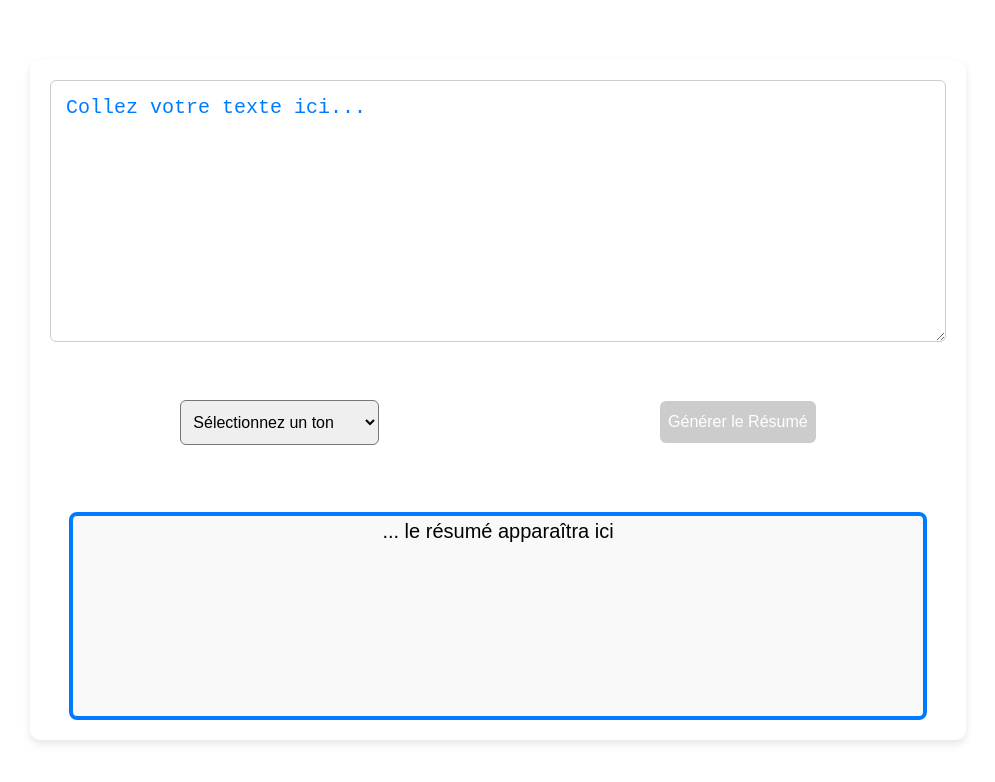
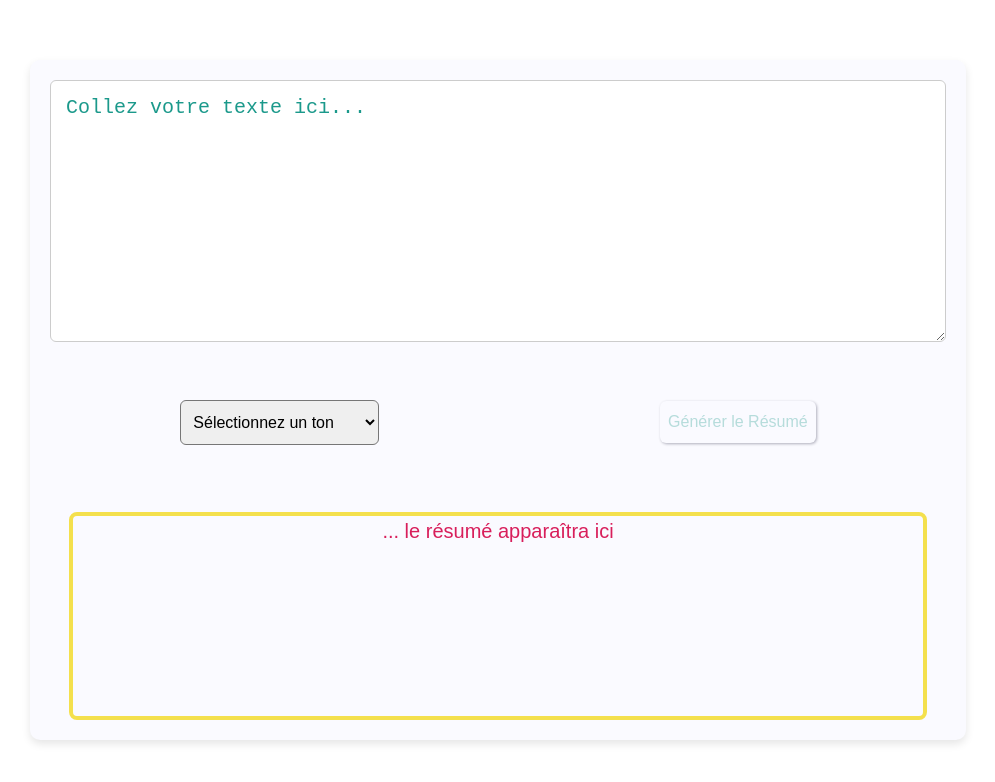
Before and after one commit to Flothar78/mistral_app_test_frontend, a Vue app: page / in a window 1280 px wide. Shown: the top 782 px of the page, without its empty margins (142-1137 px from the left). Built offline with nearby package versions, Linux system fonts and the light colour scheme.

Commit message:
Adjust colors

```diff
--- a/src/App.vue
+++ b/src/App.vue
@@ -83,7 +83,14 @@ const generateSummary = async () => {
 };
 </script>
 
-<style scoped>
+<style>
+:root {
+  --black: #040222;
+  --white: #fafaff;
+  --flash: #d81e5b;
+  --blue: #1b998b;
+  --shine: #f4e04d;
+}
 .container {
   font-family: Arial, sans-serif;
   display: flex;
@@ -94,7 +101,7 @@ const generateSummary = async () => {
   height: 80vh;
   margin: auto;
   padding: 20px;
-  background-color: white;
+  background: var(--white);
   box-shadow: 0 4px 8px rgba(0, 0, 0, 0.1);
   border-radius: 10px;
 }
@@ -109,7 +116,7 @@ textarea {
   font-size: 20px;
 }
 textarea::placeholder {
-  color: #007bff;
+  color: var(--blue);
   opacity: 1;
 }
 .controls {
@@ -131,43 +138,47 @@ select {
 }
 button {
   flex-grow: 2;
-  background-color: #007bff;
-  color: white;
+  background-color: var(--blue);
+  color: var(--white);
   border: none;
   cursor: pointer;
   transition: background-color 0.2s;
 }
 button:hover:not(:disabled) {
-  background-color: #0056b3;
+  background-color: var(--white);
+  color: var(--blue);
 }
 button:disabled {
-  background-color: #ccc;
+  background-color: var(--white);
+  color: var(--blue);
+  opacity: 0.3;
   cursor: not-allowed;
+  box-shadow: 1px 1px 3px var(--black);
 }
 #summary-output {
   display: flex;
   align-items: flex-start;
   justify-content: center;
-  border: 4px solid #007bff;
+  border: 4px solid var(--shine);
   height: 200px;
   overflow-y: auto;
   max-width: 850px;
   margin: auto;
   white-space: pre-wrap;
-  background-color: #f9f9f9;
+  background-color: var(--white );
   border-radius: 8px;
-  color: black;
+  color: var(--flash);
   font-size: 20px;
 }
 .error-message {
-  color: #dc3545;
+  color: var(--flash);
   font-weight: bold;
   margin-top: 15px;
 }
 @media (max-width: 768px) {
   textarea {
-  font-size:16px;
-}
+    font-size: 16px;
+  }
   .controls {
     flex-direction: column;
   }
@@ -177,7 +188,7 @@ button:disabled {
   }
 
   #summary-output {
-  font-size: 16px;
-}
+    font-size: 16px;
+  }
 }
 </style>
```
